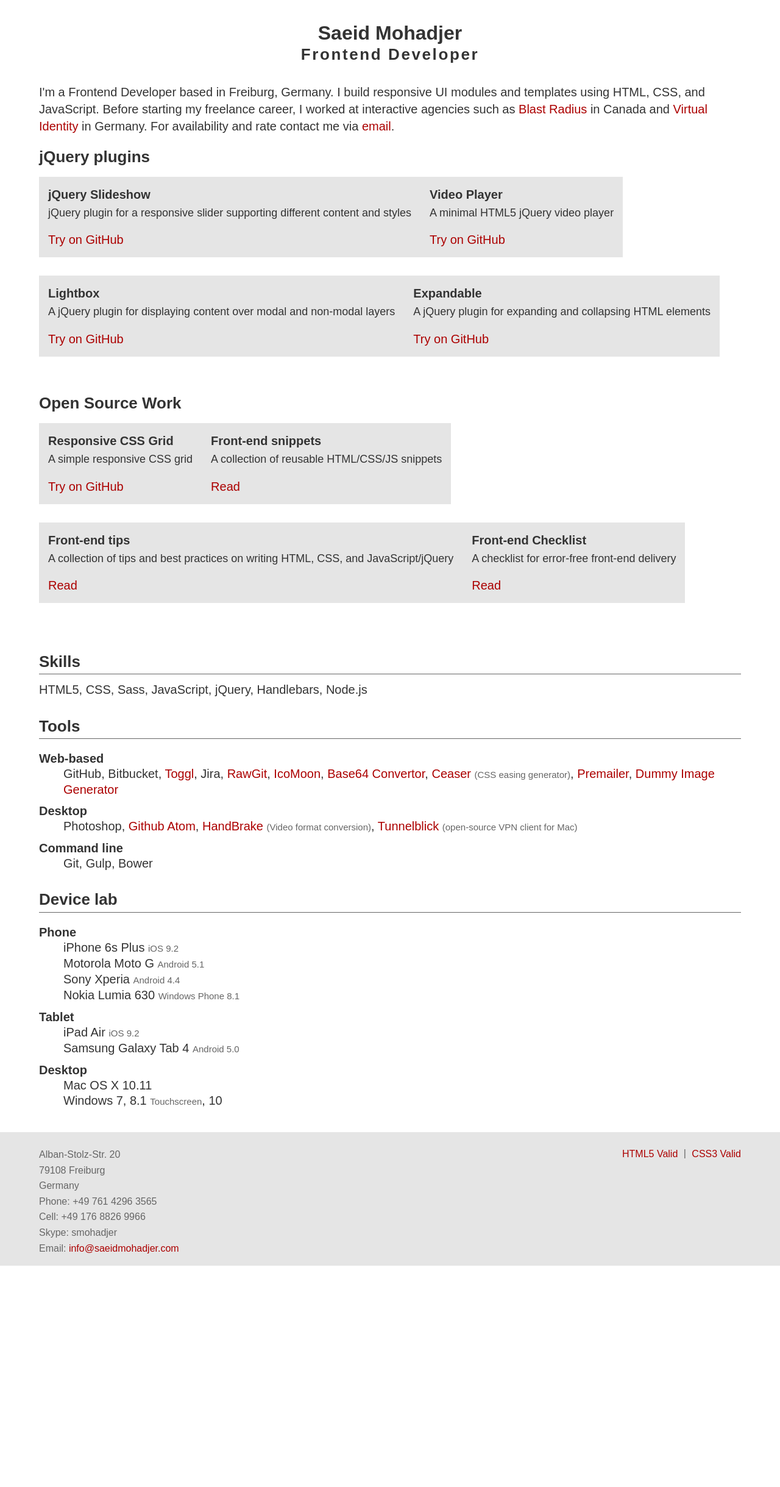
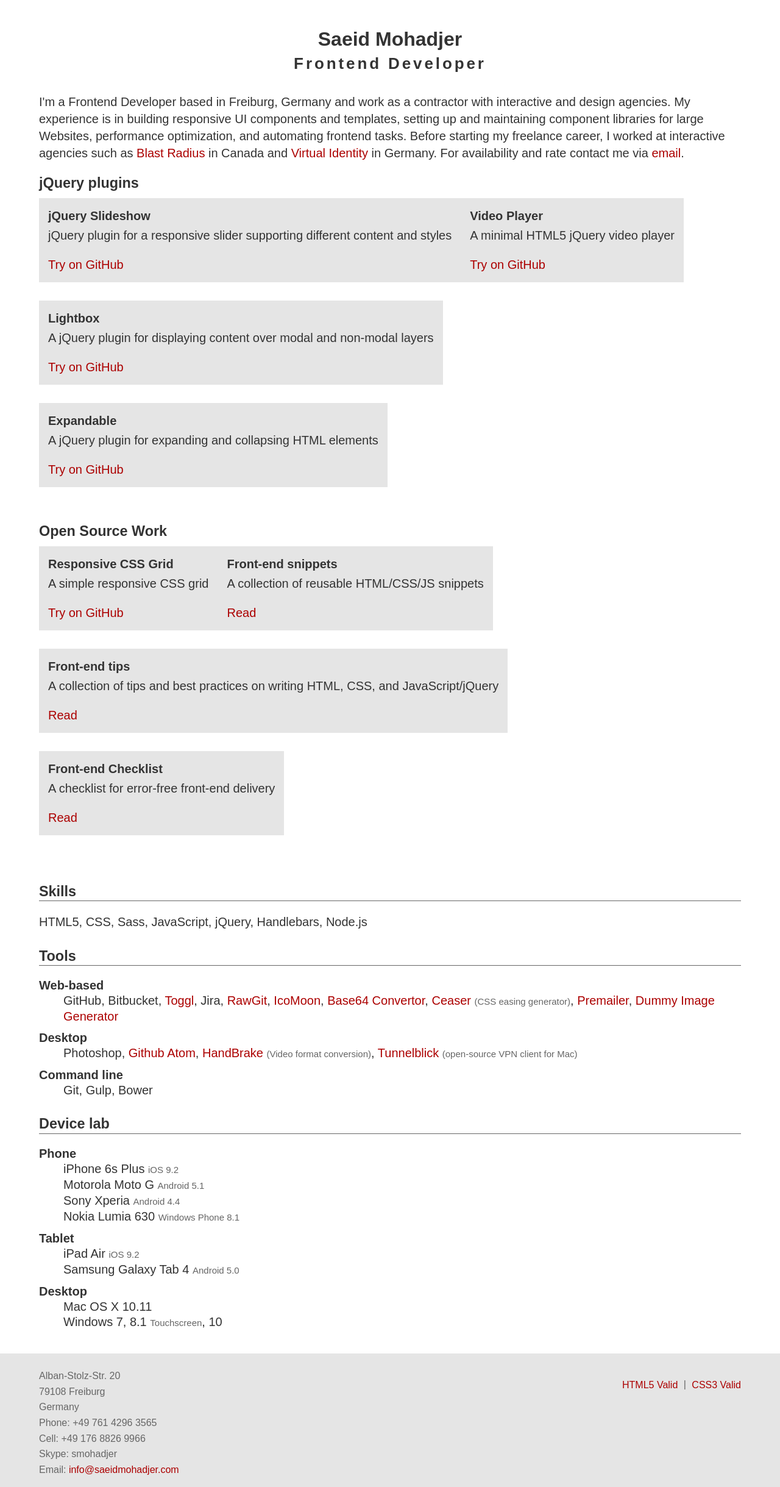
Before and after one commit to smohadjer/saeidmohadjer.com, a PHP site: page / in a window 1280 px wide. Shown: the whole page at 61% size. Before the commit the page ends 2076 px from the top, so only its background shows below. Run offline with PHP 8.4, Linux system fonts and the light colour scheme; style sheets or scripts are compiled from the project's sources.

Commit message:
css cleanup

```diff
--- a/app/index.html
+++ b/app/index.html
@@ -3,7 +3,7 @@
 	<head>
 		<meta charset="utf-8">
 		<title>Saeid Mohadjer</title>
-		<meta name="description" content="Freelance Frontend Developer Freiburg, Germany" />
+		<meta name="description" content="Frontend Developer/Entwickler Freiburg, Germany" />
 		<meta name="viewport" content="width=device-width, initial-scale=1" />
 		<meta name="format-detection" content="telephone=no" />
 		<!-- build:css resources/css/styles.min.css -->
@@ -13,33 +13,30 @@
 		<!-- endbuild -->
 	</head>
 	<body>
-		<article role="main">
-			<header>
-				<h1>Saeid Mohadjer</h1>
-				<h2>Frontend Developer</h2>
-			</header>
-			<p>I'm a Frontend Developer based in Freiburg, Germany. I build responsive UI modules and templates using HTML, CSS, and JavaScript. Before starting my freelance career, I worked at interactive agencies such as <a href="http://www.blastradius.com/">Blast Radius</a> in Canada and <a href="http://virtual-identity.com/">Virtual Identity</a> in Germany. For availability and rate contact me via <a href="mailto:info@saeidmohadjer.com">email</a>.</p>
-
+		<main>
+			<h1>Saeid Mohadjer</h1>
+			<h2>Frontend Developer</h2>
+			<p>I'm a Frontend Developer based in Freiburg, Germany and work as a contractor with interactive and design agencies. My experience is in  building responsive UI components and templates, setting up and maintaining component libraries for large Websites, performance optimization, and automating frontend tasks. Before starting my freelance career, I worked at interactive agencies such as <a href="http://www.blastradius.com/">Blast Radius</a> in Canada and <a href="http://virtual-identity.com/">Virtual Identity</a> in Germany. For availability and rate contact me via <a href="mailto:info@saeidmohadjer.com">email</a>.</p>
 			<section class="work grid grid--600_2 grid--1024_3 grid--1280_4">
-				<h2 class="no-border">jQuery plugins</h2>
+				<h3>jQuery plugins</h3>
 				<div class="flex-container">
 					<div class="grid__cell">
-						<h3>jQuery Slideshow</h3>
+						<h4>jQuery Slideshow</h4>
 						<p>jQuery plugin for a responsive slider supporting different content and styles</p>
 						<p><a href="https://github.com/SaeidMohadjer/jquery.slideshow">Try on GitHub</a></p>
 					</div>
 					<div class="grid__cell">
-						<h3>Video Player</h3>
+						<h4>Video Player</h4>
 						<p>A minimal HTML5 jQuery video player</p>
 						<p><a href="https://github.com/SaeidMohadjer/jquery.videoplayer">Try on GitHub</a></p>
 					</div>
 					<div class="grid__cell">
-						<h3>Lightbox</h3>
+						<h4>Lightbox</h4>
 						<p>A jQuery plugin for displaying content over modal and non-modal layers</p>
 						<p><a href="https://github.com/SaeidMohadjer/jquery.lightbox">Try on GitHub</a></p>
 					</div>
 					<div class="grid__cell">
-						<h3>Expandable</h3>
+						<h4>Expandable</h4>
 						<p>A jQuery plugin for expanding and collapsing HTML elements</p>
 						<p><a href="https://github.com/SaeidMohadjer/jquery.expandable">Try on GitHub</a></p>
 					</div>
@@ -47,25 +44,25 @@
 			</section>
 
 			<section class="work grid grid--600_2 grid--1024_3 grid--1280_4">
-				<h2 class="no-border">Open Source Work</h2>
+				<h3>Open Source Work</h3>
 				<div class="flex-container">
 					<div class="grid__cell">
-						<h3>Responsive CSS Grid</h3>
+						<h4>Responsive CSS Grid</h4>
 						<p>A simple responsive CSS grid</p>
 						<p><a href="https://github.com/smohadjer/grid">Try on GitHub</a></p>
 					</div>
 					<div class="grid__cell not-code">
-						<h3>Front-end snippets</h3>
+						<h4>Front-end snippets</h4>
 						<p>A collection of reusable HTML/CSS/JS snippets</p>
 						<p><a href="https://github.com/smohadjer/snippets">Read</a></p>
 					</div>
 					<div class="grid__cell not-code">
-						<h3>Front-end tips</h3>
+						<h4>Front-end tips</h4>
 						<p>A collection of tips and best practices on writing HTML, CSS, and JavaScript/jQuery</p>
 						<p><a href="https://github.com/smohadjer/frontend-guideline">Read</a></p>
 					</div>
 					<div class="grid__cell not-code">
-						<h3>Front-end Checklist</h3>
+						<h4>Front-end Checklist</h4>
 						<p>A checklist for error-free front-end delivery</p>
 						<p><a href="https://github.com/smohadjer/frontend-checklist">Read</a></p>
 					</div>
@@ -74,11 +71,11 @@
 
 			<div class="grid grid--768_2 grid--1024_3">
 				<section class="grid__cell">
-					<h2>Skills</h2>
+					<h3>Skills</h3>
 					<p>HTML5, CSS, Sass, JavaScript, jQuery, Handlebars, Node.js</p>
 				</section>
 				<section class="grid__cell">
-					<h2>Tools</h2>
+					<h3>Tools</h3>
 					<dl>
 						<dt>Web-based</dt>
 						<dd>GitHub, Bitbucket, <a href="https://www.toggl.com/">Toggl</a>, Jira, <a href="https://rawgit.com/">RawGit</a>, <a href="https://icomoon.io/app/#/select">IcoMoon</a>, <a href="https://www.base64-image.de/">Base64 Convertor</a>, <a href="https://matthewlein.com/ceaser/">Ceaser</a> <span class="footnote">(CSS easing generator)</span>, <a href="http://premailer.dialect.ca/">Premailer</a>, <a href="http://dummyimage.com/">Dummy Image Generator</a></dd>
@@ -89,7 +86,7 @@
 					</dl>
 				</section>
 				<section class="grid__cell">
-					<h2>Device lab</h2>
+					<h3>Device lab</h3>
 					<dl>
 						<dt>Phone</dt>
 						<dd>iPhone 6s Plus <span class="footnote">iOS 9.2</span></dd>
@@ -105,7 +102,7 @@
 					</dl>
 				</section>
 			</div>
-		</article>
+		</main>
 		<footer class="clearfix">
 			<address>
 				Alban-Stolz-Str. 20<br />
--- /dev/null
+++ b/app/resources/css/_generic.scss
@@ -0,0 +1,165 @@
+html {
+	background: $gray;
+	font-size: 1em;
+	font-family: arial, verdana, snas-serif;
+	color: $black;
+
+	@media only screen and (min-width: 600px) {
+		font-size: 1.25em;
+		line-height: 1.25em;
+	}
+}
+
+body {
+	background: $white;
+	margin: 0;
+}
+
+main {
+	padding-top: 2em;
+	margin: 0 5% 3%;
+
+	@media only screen and (min-width: 600px) {
+		& > section {
+			margin: 0 0 2.5em;
+
+			&:first-of-type {
+				margin-bottom: 1.5em;
+			}
+
+			&:last-child {
+				margin-bottom: 0;
+			}
+		}
+	}
+}
+
+section {
+	margin: 0 0 1.5em;
+}
+
+h1 {
+	font-size: 1.6em;
+	line-height: 1.5em;
+	margin: 0;
+	text-align: center;
+}
+
+h2 {
+	font-size: 1.3em;
+	line-height: 1.3em;
+	margin: 0;
+
+	h1 + & {
+		margin: 0 0 1.2em;
+		letter-spacing: 0.15em;
+		text-align: center;
+	}
+}
+
+h3 {
+	border-bottom: solid 1px #666;
+	margin-bottom: 0.4em;
+	padding-bottom: 0.1em;
+}
+
+h4 {
+	margin-bottom: 0;
+	font-size: 1em;
+	line-height: 1.4em;
+	margin-top: 0;
+}
+
+p {
+	font-size: 1em;
+	line-height: 1.4em;
+	margin: 1em 0;
+
+	h4 + & {
+		margin-top: 0.2em;
+	}
+}
+
+sup {
+	color: #666;
+	font-size: 0.7em;
+}
+
+ul {
+	padding-left: 0;
+	margin-top: 10px;
+	margin-bottom: 1em;
+
+	& li  {
+		font-size: 1em;
+		line-height: 1.3em;
+		margin-bottom: 0.4em;
+		margin-left: 1em;
+
+		&:last-child {
+			margin-bottom: 0;
+		}
+
+		p {
+			margin-bottom: 0;
+		}
+	}
+}
+
+a {
+	color: $red;
+	text-decoration: none;
+
+	&:hover {
+		text-decoration: underline;
+	}
+}
+
+dt {
+	font-weight: bold;
+
+	dd + & {
+		margin-top: 10px;
+	}
+}
+
+footer {
+	font-size: 0.8em;
+	line-height: 1.5em;
+	background: $gray;
+	padding: 1.5em 5% 1em;
+	color: #666;
+
+	address {
+		margin-bottom: 1em;
+		font-style: normal;
+	}
+
+	p a {
+		vertical-align: middle;
+		margin-left: 5px;
+		margin-right: 5px;
+	}
+
+	p a:first-child {
+		margin-left: 0;
+	}
+
+	@media (min-width: 600px) {
+		font-size: 0.8em;
+		line-height: 1.6em;
+
+		address {
+			float: left;
+		}
+
+		p {
+			float: right;
+		}
+
+		p a:last-child {
+			margin-right: 0;
+			margin-left: 5px;
+		}
+	}
+}
--- a/app/resources/css/_main.scss
+++ b/app/resources/css/_main.scss
@@ -1,243 +1,11 @@
-html {
-	background: $gray;
-	font-size: 1em;
-	font-family: arial, verdana, snas-serif;
-}
-
-body {
-	background: #fff;
-	margin: 0;
-	color: #333;
-}
-
-header {
-	padding: 1em 0;
-	text-align: center;
-
-	@media (min-width: 600px) {
-		padding-top: 1.5em;
-		padding-bottom: 1.5em;
-	}
-}
-
-h1 {
-	font-size: 1.6em;
-	line-height: 1.5em;
-	margin: 0;
-}
-
-h2 {
-	font-size: 1.3em;
-	line-height: 1.3em;
-	margin: 0;
-
-	h1 + & {
-		margin-top: -0.2em;
-		letter-spacing: 0.1em;
-	}
-}
-
-h3 {
-	margin-bottom: 0;
-}
-
-h3, p {
-	font-size: 1em;
-	line-height: 1.4em;
-	margin-top: 0;
-}
-
-ul {
-	padding-left: 0;
-	margin-top: 10px;
-}
-
 .footnote {
 	font-size: 0.75em;
 	color: #666;
 	font-weight: normal;
 }
 
-sup {
-	color: #666;
-	font-size: 0.7em;
-}
-
-p, ul {
-	margin-bottom: 1em;
-}
-
-ul li  {
-	font-size: 1em;
-	line-height: 1.3em;
-	margin-bottom: 0.4em;
-	margin-left: 1em;
-}
-
-li p {
-	margin-bottom: 0;
-}
-
-a {
-	color: $red;
-	text-decoration: none;
-}
-
-a:hover {
-	text-decoration: underline;
-}
-
-.strike-out {
-	text-decoration: line-through;
-}
-
-dt {
-	font-weight: bold;
-}
-
-dd + dt {
-	margin-top: 10px;
-}
-
-ul.jqueryPlugins {
-	li {
-
-		&:not(:last-child) {
-			margin-bottom: 0.5em;
-		}
-
-		@media (min-width: 480px) {
-			margin-left: 0;
-			background: #333;
-			padding: 1em;
-			color: #fff;
-
-			&:not(:last-child) {
-				margin-bottom: 1em;
-			}
-
-			a {
-				font-weight: bold;
-
-				&:hover {
-					text-decoration: underline;
-				}
-			}
-		}
-	}
-}
-
-ul li:last-child {
-	margin-bottom: 0;
-}
-
-body > article {
-	margin: 0 5% 3%;
-}
-
-section {
-	margin: 0 0 1.5em;
-
-	h2 {
-		border-bottom: solid 1px #666;
-		margin-bottom: 0.4em;
-		padding-bottom: 0.1em;
-	}
-}
-
-footer {
-	font-size: 0.8em;
-	line-height: 1.5em;
-	background: $gray;
-	padding: 1.5em 5% 1em;
-	color: #666;
-
-	address {
-		margin-bottom: 1em;
-		font-style: normal;
-	}
-
-	p a {
-		vertical-align: middle;
-		margin-left: 5px;
-		margin-right: 5px;
-	}
-
-	p a:first-child {
-		margin-left: 0;
-	}
-
-	@media (min-width: 600px) {
-		font-size: 0.8em;
-		line-height: 1.6em;
-
-		address {
-			float: left;
-		}
-
-		p {
-			float: right;
-		}
-
-		p a:last-child {
-			margin-right: 0;
-			margin-left: 5px;
-		}
-	}
-}
-
-.support {
-	table {
-		border-collapse: collapse;
-		width: 100%;
-		margin-bottom: 10px;
-
-		tr:first-child th {
-			border-bottom: solid 1px #666;
-		}
-
-		th {
-			text-align: left;
-			padding: 5px 0;
-		}
-
-		td {
-			border-bottom: dotted 1px #999;
-			vertical-align: top;
-			padding: 5px 0;
-		}
-	}
-}
-
-@media (min-width: 480px) {
-	h2.no-border {
-		border: none;
-		margin-bottom: 0.1em;
-	}
-}
-
-@media only screen and (min-width: 600px) {
-	article > section {
-		margin: 0 0 2.5em;
-	}
-	article > section:first-of-type {
-		margin-bottom: 1.5em;
-	}
-	article > section:last-child {
-		margin-bottom: 0;
-	}
-
-	body {
-		font-size: 1.25em;
-		line-height: 1.25em;
-	}
-}
-
-section.work {
-	h2.no-border {
-		border: none;
-		margin-bottom: 0.5em;
-	}
+section.work h3 {
+	border: none;
 }
 
 .flex-container {
@@ -262,7 +30,6 @@ section.work {
 			}
 		}
 
-
 		p:last-child {
 			margin-bottom: 0;
 			margin-top: auto;
--- a/app/resources/css/_settings.scss
+++ b/app/resources/css/_settings.scss
@@ -1,2 +1,5 @@
+//colors
 $red: #ac0000;
 $gray: #e5e5e5;
+$black: #333;
+$white: #fff;
--- a/app/resources/css/styles.scss
+++ b/app/resources/css/styles.scss
@@ -1,3 +1,4 @@
 @charset "UTF-8";
 @import "_settings";
+@import "_generic";
 @import "_main";
```
